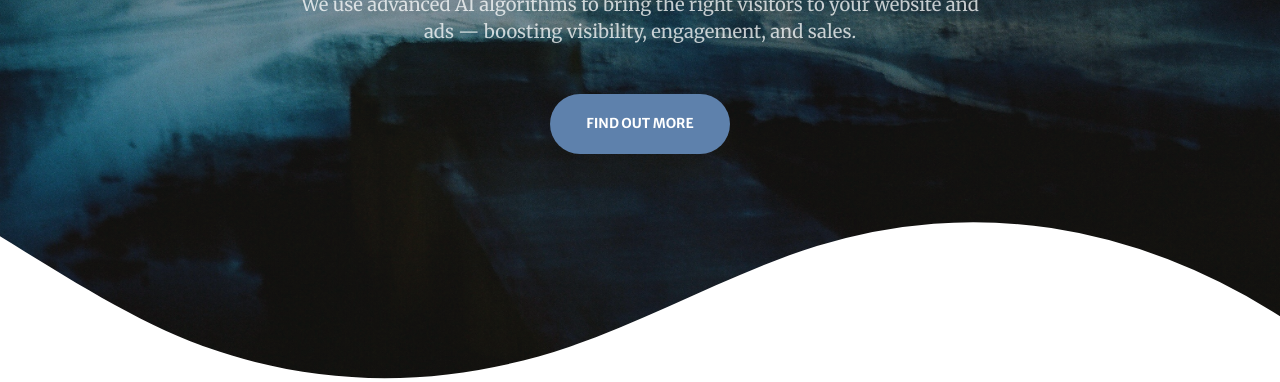
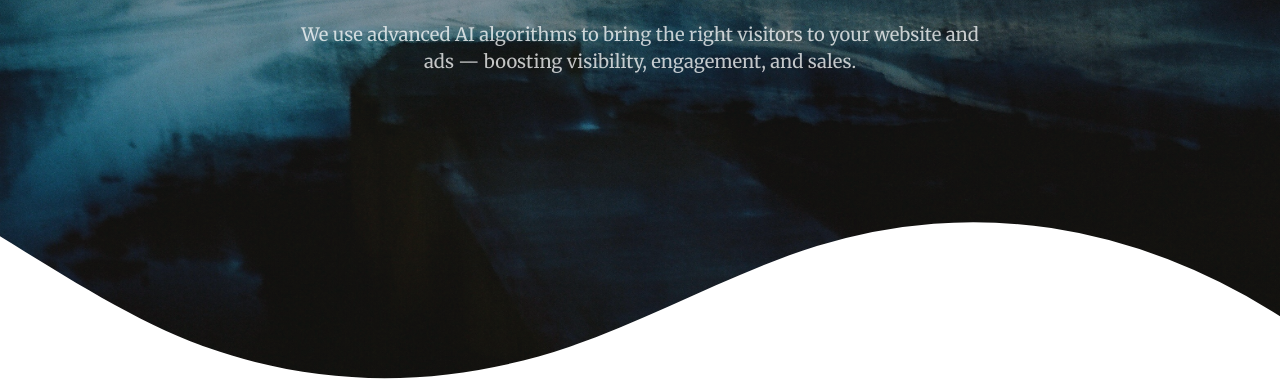
Before and after one commit to novaedge2025/vistron, a plain HTML site: page startbootstrap-creative-gh-pages/index.html in a window 1280 px wide. Shown: the part 418-800 px from the top of the page. Drawn offline with nearby package versions, Linux system fonts and the light colour scheme; some packages are replaced by stand-ins of ours; a script that the page names is missing.

Commit message:
remove button

```diff
--- a/startbootstrap-creative-gh-pages/index.html
+++ b/startbootstrap-creative-gh-pages/index.html
@@ -99,7 +99,7 @@
               We use advanced AI algorithms to bring the right visitors to your
               website and ads — boosting visibility, engagement, and sales.
             </p>
-            <a class="btn btn-primary btn-xl" href="#about">Find Out More</a>
+            <!-- <a class="btn btn-primary btn-xl" href="#about">Find Out More</a> -->
           </div>
         </div>
       </div>
```
